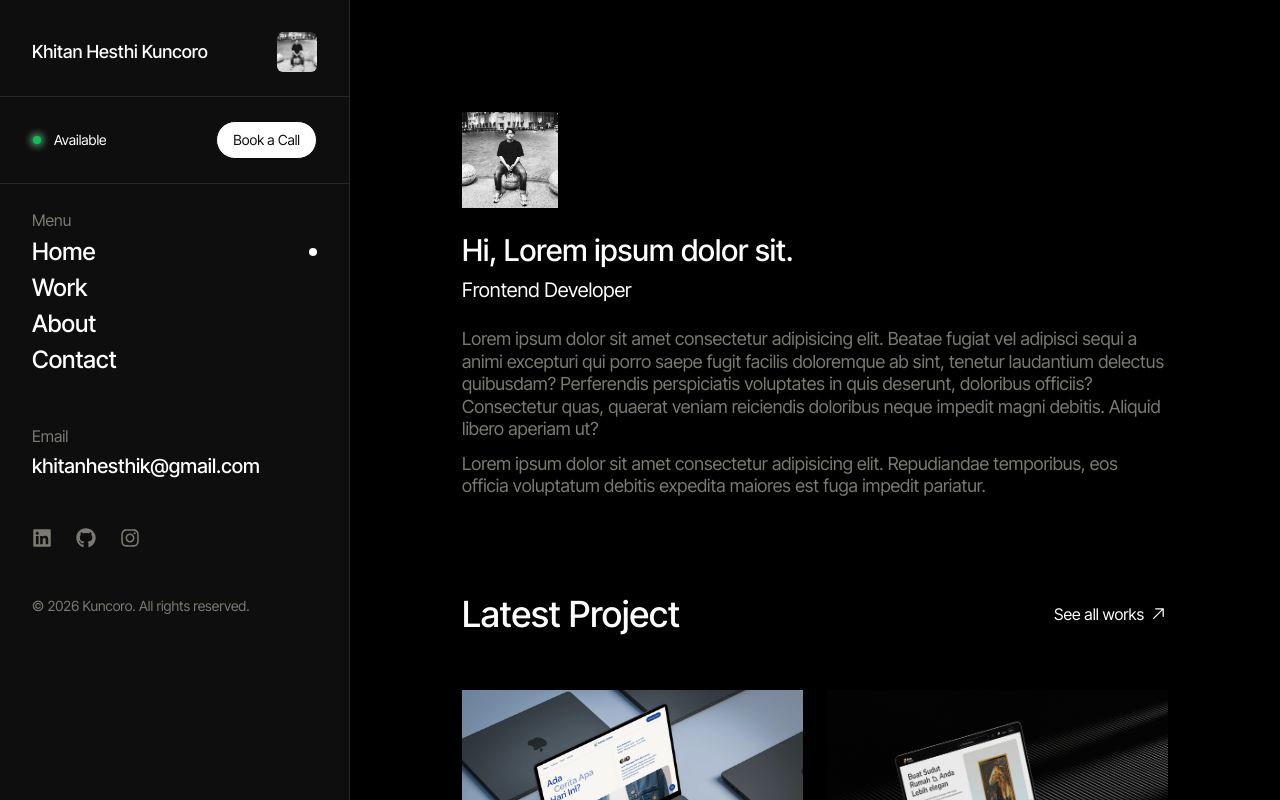
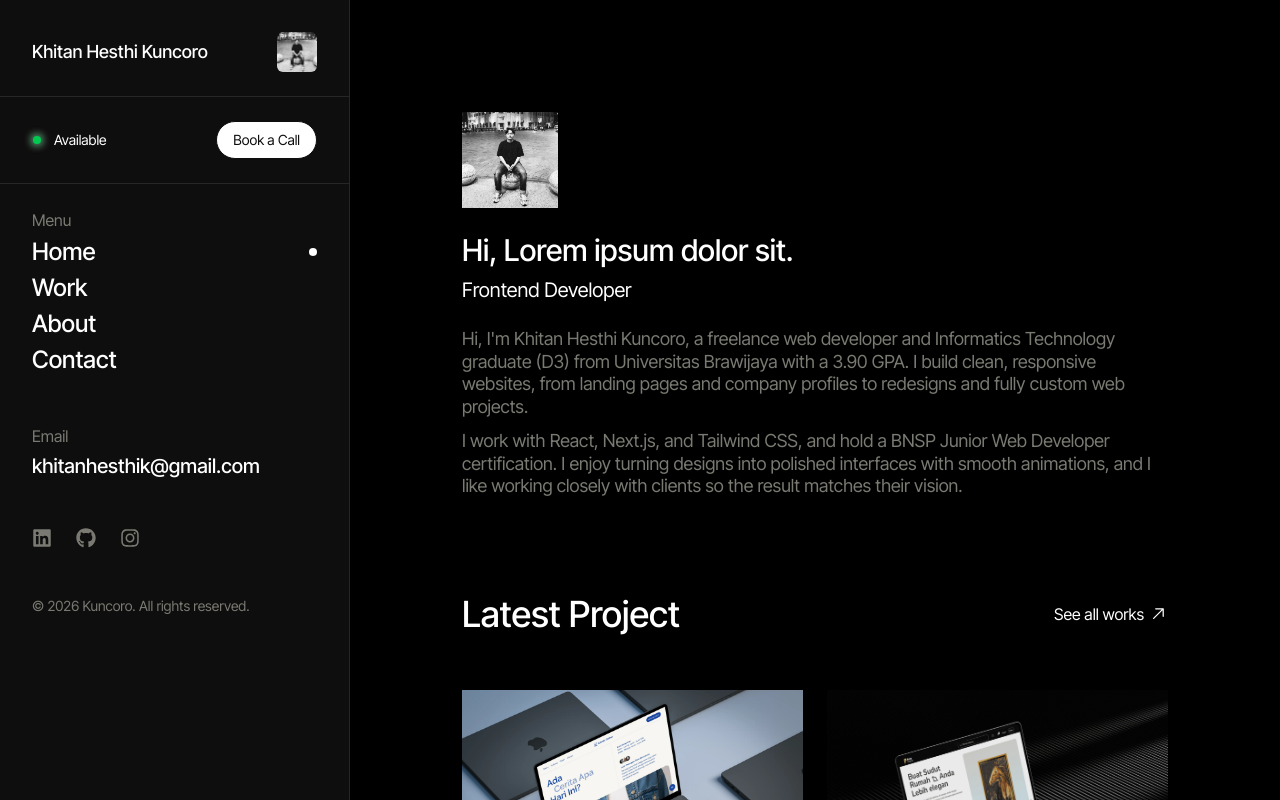
Before and after one commit to kuncoro-0927/portofolio-3.0, a Next.js app: page / in a window 1280 px wide. Shown: the top 800 px of the page. Built offline with nearby package versions, Linux system fonts and the light colour scheme.

Commit message:
upd h2 desktop

```diff
--- a/src/app/about/page.tsx
+++ b/src/app/about/page.tsx
@@ -11,7 +11,7 @@ export default function About() {
       </section>
 
       <section className="my-12 lg:my-24">
-        <h2 className="text-2xl xl:text-4xl font-medium">My Experiences</h2>
+        <h2 className="text-2xl lg:text-4xl font-medium">My Experiences</h2>
 
         <div className="mt-12 lg:mt-14 flex flex-col gap-6">
           <ExperienceCard
@@ -29,7 +29,9 @@ export default function About() {
       </section>
 
       <section className="my-12 lg:my-24">
-        <h2 className="text-2xl xl:text-4xl font-medium">My Courses & Certification</h2>
+        <h2 className="text-2xl lg:text-4xl font-medium">
+          My Courses & Certification
+        </h2>
 
         <div className="mt-8 lg:mt-14 flex flex-col gap-4 lg:gap-6">
           {certificateData.map((c) => (
--- a/src/app/components/about/CertificateCard.tsx
+++ b/src/app/components/about/CertificateCard.tsx
@@ -11,7 +11,7 @@ const CertificateCard = ({ certificate }: Props) => {
         <Image src={certificate.image} className="h-10 w-10 lg:h-12 lg:w-12" width={50} height={50} alt="" />
 
         <div className="flex flex-col gap-1">
-          <span className="font-medium text-base lg:text-xl whitespace-nowrap">{certificate.name}</span>
+          <span className="font-medium text-base lg:text-lg whitespace-nowrap">{certificate.name}</span>
           <span className="font-medium text-sm text-abu-abu">
             {certificate.provider}
           </span>
--- a/src/app/components/about/ExperienceCard.tsx
+++ b/src/app/components/about/ExperienceCard.tsx
@@ -12,7 +12,7 @@ export default function ExperienceCard({
   return (
     <div className="px-4 lg:px-10 py-4 flex items-end justify-between border border-white/10 bg-hitam hover:border-white duration-300 cursor-pointer">
       <div className="flex flex-col gap-1">
-        <span className="font-medium text-base lg:text-xl whitespace-nowrap">
+        <span className="font-medium text-base lg:text-lg whitespace-nowrap">
           {role}
         </span>
         <span className="font-medium text-sm text-abu-abu whitespace-nowrap">
--- a/src/app/components/home/ServiceCard.tsx
+++ b/src/app/components/home/ServiceCard.tsx
@@ -8,7 +8,7 @@ export type ServiceCardProps = {
 export default function ServiceCard({ icon: Icon, title }: ServiceCardProps) {
   return (
     <div className="p-6 lg:p-10  flex items-center justify-between border border-white/10 bg-hitam hover:border-white duration-300 cursor-pointer">
-      <span className="font-medium text-base lg:text-xl">{title}</span>
+      <span className="font-medium text-base lg:text-lg">{title}</span>
       <Icon className="text-white text-xl lg:text-2xl" />
     </div>
   );
--- a/src/app/components/shared/AboutMe.tsx
+++ b/src/app/components/shared/AboutMe.tsx
@@ -16,18 +16,16 @@ export default function AboutMe() {
       <span className="text-xl font-normal">Frontend Developer</span>
 
       <p className="mt-6 text-abu-abu leading-tight text-lg">
-        Lorem ipsum dolor sit amet consectetur adipisicing elit. Beatae fugiat
-        vel adipisci sequi a animi excepturi qui porro saepe fugit facilis
-        doloremque ab sint, tenetur laudantium delectus quibusdam? Perferendis
-        perspiciatis voluptates in quis deserunt, doloribus officiis?
-        Consectetur quas, quaerat veniam reiciendis doloribus neque impedit
-        magni debitis. Aliquid libero aperiam ut? <br />
+        Hi, I&apos;m Khitan Hesthi Kuncoro, a freelance web developer and
+        Informatics Technology graduate (D3) from Universitas Brawijaya with a
+        3.90 GPA. I build clean, responsive websites, from landing pages and
+        company profiles to redesigns and fully custom web projects. <br />
       </p>
       <p className="mt-3 text-abu-abu leading-tight text-lg">
-        {" "}
-        Lorem ipsum dolor sit amet consectetur adipisicing elit. Repudiandae
-        temporibus, eos officia voluptatum debitis expedita maiores est fuga
-        impedit pariatur.
+        I work with React, Next.js, and Tailwind CSS, and hold a BNSP Junior Web
+        Developer certification. I enjoy turning designs into polished
+        interfaces with smooth animations, and I like working closely with
+        clients so the result matches their vision.
       </p>
     </div>
   );
--- a/src/app/components/shared/CTA.tsx
+++ b/src/app/components/shared/CTA.tsx
@@ -2,7 +2,7 @@ import BookACall from "../ui/button/BookACall";
 export default function CTA() {
   return (
     <section className="px-4 py-12 xl:px-28 xl:py-14">
-      <h2 className="text-2xl xl:text-4xl mb-2 font-medium">
+      <h2 className="text-2xl lg:text-4xl mb-2 font-medium">
         Let&apos;s Create Something <br /> Great Together
       </h2>
       <span className="text-abu-abu">
--- a/src/app/contact/page.tsx
+++ b/src/app/contact/page.tsx
@@ -1,7 +1,7 @@
 export default function Contact() {
   return (
     <section className="">
-      <h2 className="text-2xl xl:text-4xl font-medium">Let&apos;s Talk</h2>
+      <h2 className="text-2xl lg:text-4xl font-medium">Let&apos;s Talk</h2>
 
       <div className="flex flex-col mt-8 lg:mt-14 gap-6">
         <div className="grid grid-cols-1 lg:grid-cols-2 gap-6 ">
--- a/src/app/page.tsx
+++ b/src/app/page.tsx
@@ -14,7 +14,7 @@ export default function Home() {
 
       <section className="my-12 lg:my-24">
         <div className="flex items-center justify-between">
-          <h2 className="text-2xl xl:text-4xl font-medium">Latest Project</h2>
+          <h2 className="text-2xl lg:text-4xl font-medium">Latest Project</h2>
           <span className="group flex cursor-pointer items-center gap-1">
             See all works
             <span className="relative inline-block h-5 w-5 overflow-hidden">
@@ -31,7 +31,7 @@ export default function Home() {
       </section>
 
       <section className="my-12 lg:my-24">
-        <h2 className="text-2xl xl:text-4xl font-medium">Services</h2>
+        <h2 className="text-2xl lg:text-4xl font-medium">Services</h2>
 
         <div className="mt-8 lg:mt-14 flex flex-col gap-4 lg:gap-6">
           <ServiceCard title="Landing Page" icon={FiLayout} />
--- a/src/app/work/[slug]/page.tsx
+++ b/src/app/work/[slug]/page.tsx
@@ -46,7 +46,7 @@ export default async function ProjectDetailPage({
         </Link>
 
         <div className="">
-          <h2 className="text-2xl xl:text-4xl font-medium">{project.title}</h2>
+          <h2 className="text-2xl lg:text-4xl font-medium">{project.title}</h2>
           <span className="text-sm text-abu-abu">{project.subtitle}</span>
           <div className="mt-8 grid grid-cols-2 items-center gap-8">
             {/* Role */}
--- a/src/app/work/page.tsx
+++ b/src/app/work/page.tsx
@@ -4,7 +4,7 @@ export default function Work() {
   return (
     <section>
       <div className="flex items-center justify-between">
-        <h2 className="text-2xl xl:text-4xl font-medium">Latest Project</h2>
+        <h2 className="text-2xl lg:text-4xl font-medium">Latest Project</h2>
       </div>
       <div className="mt-8 lg:mt-14 grid grid-cols-1 lg:grid-cols-2 gap-4 lg:gap-6">
         {workData.map((p) => (
```
Also changed, not shown: src/app/components/shared/TechStack.tsx (+8 -2 lines).
